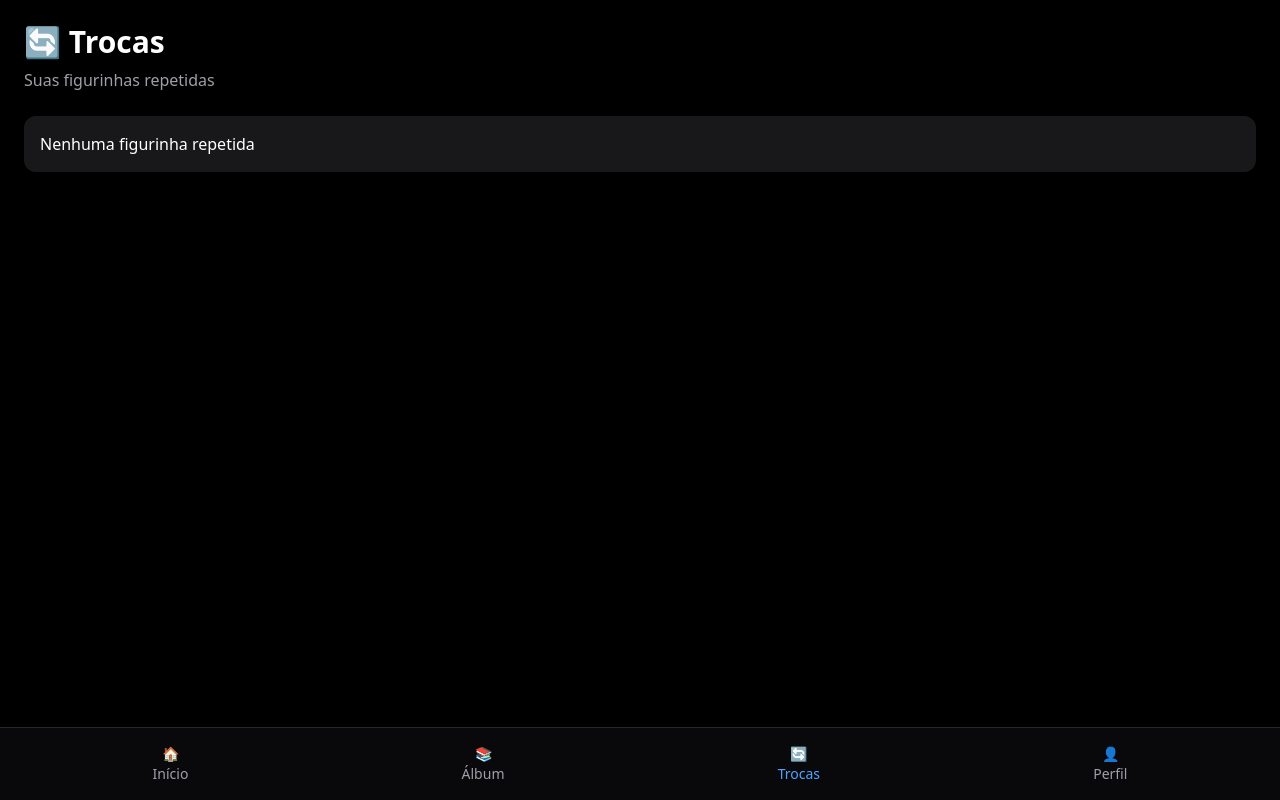
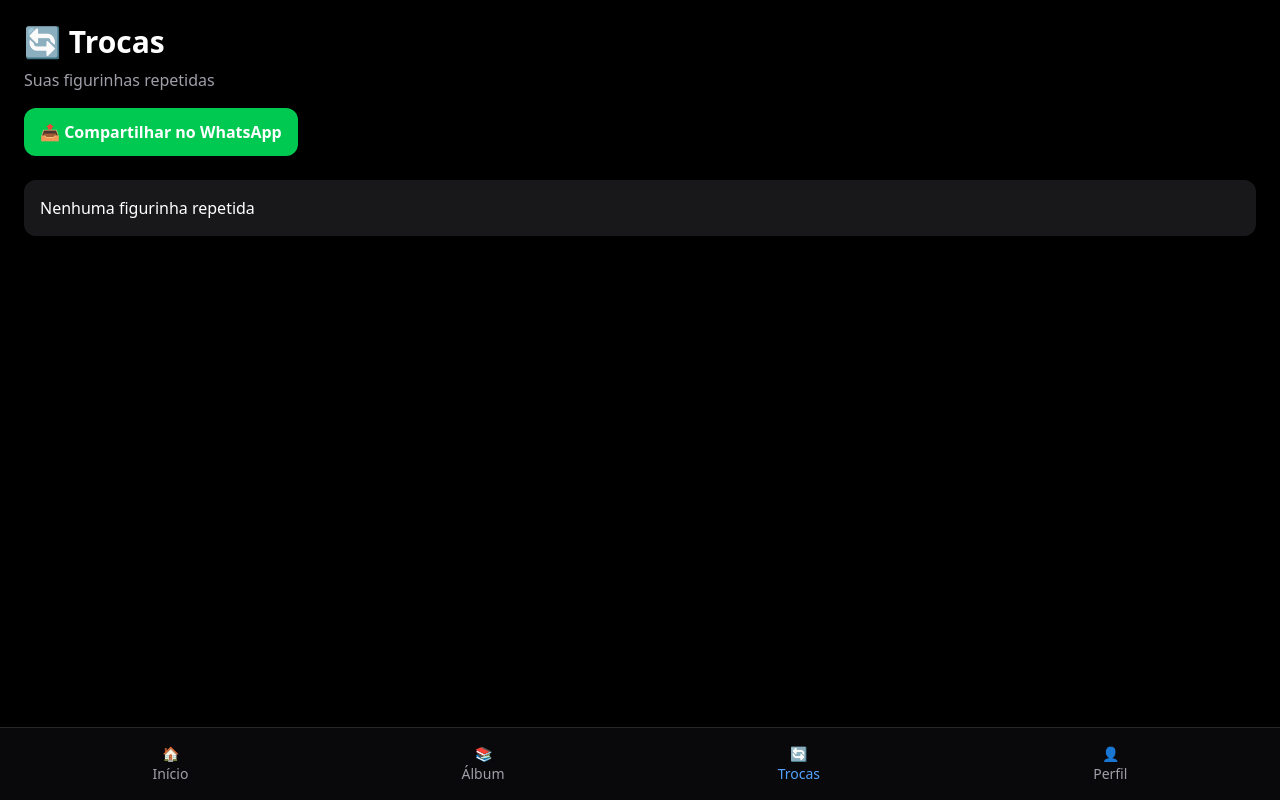
Before and after one commit to charlindiego-bot/album, a Next.js app: page /trocas in a window 1280 px wide. Built offline with nearby package versions, Linux system fonts and the light colour scheme.

Commit message:
fix: unificação e tipagem do ProgressCard no arquivo principal

```diff
--- a/app/trocas/page.tsx
+++ b/app/trocas/page.tsx
@@ -11,6 +11,46 @@ const repetidas = figurinhas.filter(
 fig => fig.quantidade > 1
 );
 
+const compartilharWhatsApp = () => {
+
+if(repetidas.length===0){
+
+alert(
+"Nenhuma figurinha repetida"
+);
+
+return;
+
+}
+
+const mensagem = `⚽ Minhas figurinhas repetidas Copa 2026:\n\n${
+repetidas
+.map(item=>
+
+`${item.codigo} x${item.quantidade-1}`
+
+)
+.join("\n")
+}
+
+\n\nTroca comigo 😀`;
+
+const url=
+
+`https://wa.me/?text=${
+encodeURIComponent(
+mensagem
+)
+}`;
+
+window.open(
+url,
+"_blank"
+);
+
+};
+
+
 return(
 
 <div className="min-h-screen bg-black text-white p-6 pb-28">
@@ -22,6 +62,22 @@ return(
 <p className="text-zinc-400 mt-2">
 Suas figurinhas repetidas
 </p>
+
+<button
+onClick={
+compartilharWhatsApp
+}
+className="
+mt-4
+bg-green-500
+px-4
+py-3
+rounded-xl
+font-bold">
+
+📤 Compartilhar no WhatsApp
+
+</button>
 
 <div className="mt-6 space-y-4">
 
--- a/package.json
+++ b/package.json
@@ -11,6 +11,7 @@
   "dependencies": {
     "lucide-react": "^1.16.0",
     "next": "16.2.6",
+    "next-auth": "^4.24.14",
     "react": "19.2.4",
     "react-dom": "19.2.4"
   },
```
Also changed, not shown: 1 other file (tests, documents, lock files or other folders).
